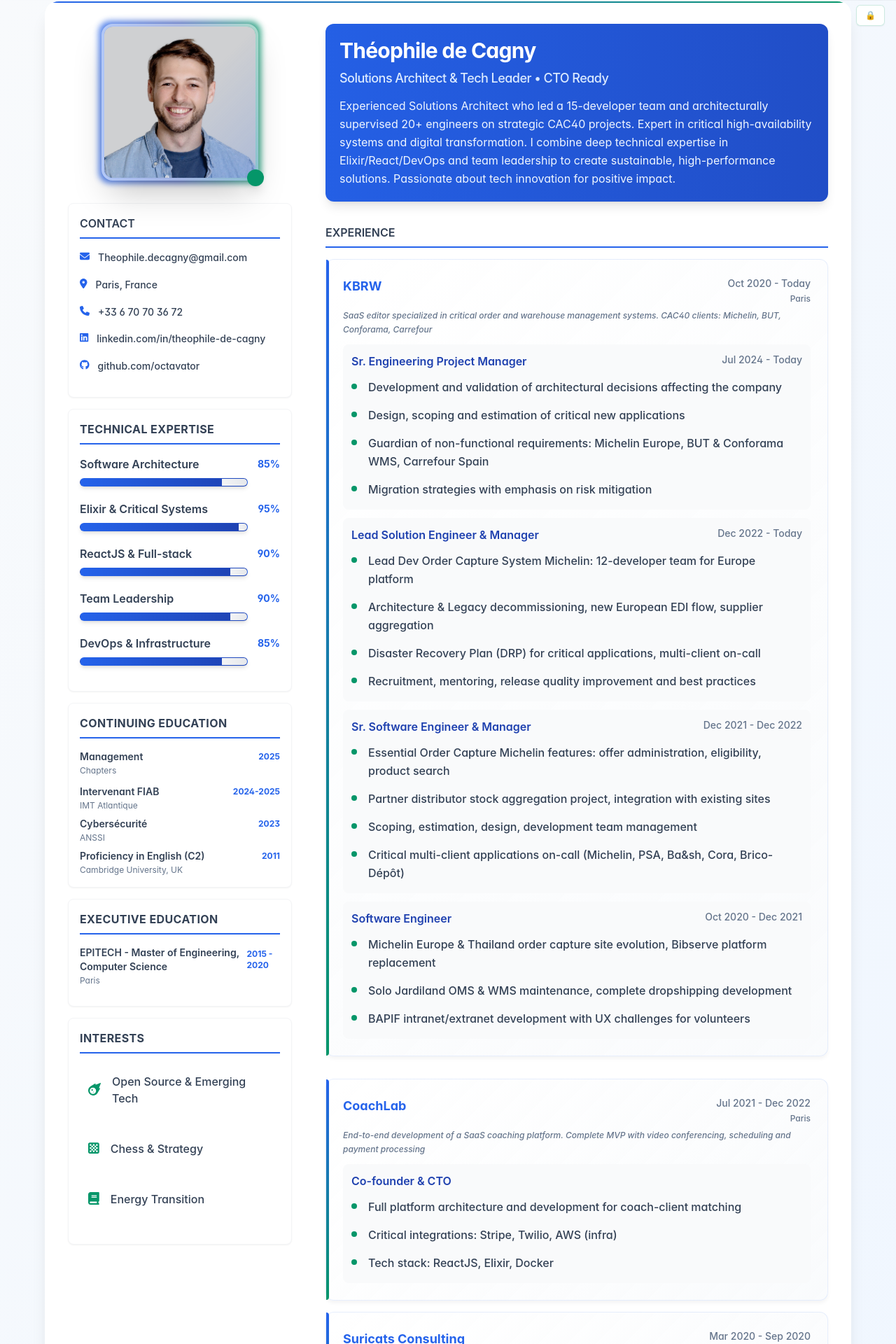
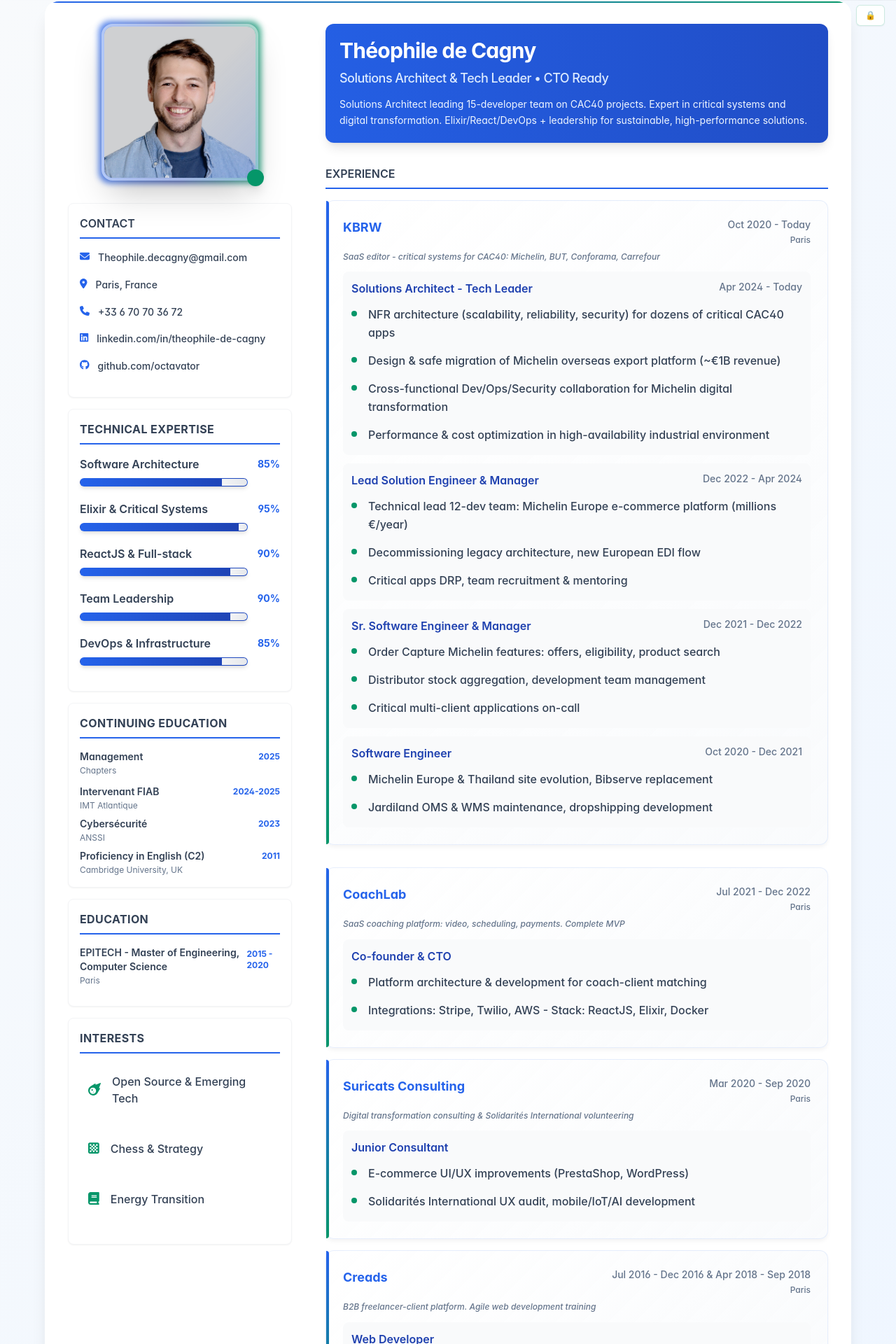
Before and after one commit to octavator/tdc-web-cv, a React (Create React App) app: page / in a window 1280 px wide. Shown: the part 47-1967 px from the top of the page at 70% size. Built offline with nearby package versions, Linux system fonts and the light colour scheme.

Commit message:
pruned a lot of texts, reduced margins etc. We now have more space to use than anticipated, so we can go into more  in details to use the space very efficiently and pass on the most essential information in the right way

```diff
--- a/public/index.html
+++ b/public/index.html
@@ -24,7 +24,7 @@
       work correctly both with client-side routing and a non-root public URL.
       Learn how to configure a non-root public URL by running `npm run build`.
     -->
-    <title>React App</title>
+    <title>Théophile de Cagny - Solutions Architect CV</title>
   </head>
   <body>
     <noscript>You need to enable JavaScript to run this app.</noscript>
--- a/src/components/Education.tsx
+++ b/src/components/Education.tsx
@@ -8,7 +8,7 @@ const Education: React.FC = () => {
   return (
     <div className="w-full bg-white rounded-lg p-4 shadow-sm border border-gray-100 mb-4">
       <div className="section-title text-base font-bold uppercase text-cv-dark-grey border-b-2 border-cv-primary pb-2 mb-4 tracking-wide">
-        {isFrench ? "Formation Exécutive" : "Executive Education"}
+        {isFrench ? "Formation" : "Education"}
       </div>
 
       <div className="space-y-2">
--- a/src/components/Summary.tsx
+++ b/src/components/Summary.tsx
@@ -18,10 +18,10 @@ const Summary: React.FC = () => {
           ? "Solutions Architect & Tech Leader • CTO Ready"
           : "Solutions Architect & Tech Leader • CTO Ready"}
       </h3>
-      <div className="summary-resume text-base text-blue-50 leading-relaxed max-w-4xl">
+      <div className="summary-resume text-sm text-blue-50 leading-relaxed max-w-4xl">
         {isFrench
-          ? "Solutions Architect expérimenté ayant dirigé une équipe de 15 développeurs et supervisé architecturalement 20+ ingénieurs sur des projets stratégiques CAC40. Expert en systèmes critiques haute disponibilité et transformation digitale. Je combine expertise technique approfondie en Elixir/React/DevOps et leadership d'équipe pour créer des solutions durables et performantes. Passionné par l'innovation tech au service de l'impact positif."
-          : "Experienced Solutions Architect who led a 15-developer team and architecturally supervised 20+ engineers on strategic CAC40 projects. Expert in critical high-availability systems and digital transformation. I combine deep technical expertise in Elixir/React/DevOps and team leadership to create sustainable, high-performance solutions. Passionate about tech innovation for positive impact."}
+          ? "Solutions Architect avec équipe de 15 développeurs sur projets CAC40. Expert systèmes critiques et transformation digitale. Elixir/React/DevOps + leadership pour solutions durables et performantes."
+          : "Solutions Architect leading 15-developer team on CAC40 projects. Expert in critical systems and digital transformation. Elixir/React/DevOps + leadership for sustainable, high-performance solutions."}
       </div>
     </div>
   );
--- a/src/components/TechnicalSkills.tsx
+++ b/src/components/TechnicalSkills.tsx
@@ -43,7 +43,7 @@ const TechnicalSkills: React.FC = () => {
         {isFrench ? "Expertises Techniques" : "Technical Expertise"}
       </div>
       {skills.map((skill, idx) => (
-        <div className="technical-section flex flex-col mb-5 group" key={idx}>
+        <div className="technical-section flex flex-col mb-3 group" key={idx}>
           <div className="flex items-center justify-between mb-2">
             <div className="technical-title font-semibold text-cv-dark-grey text-base">
               {isFrench ? skill.titleFr : skill.titleEn}
--- a/src/data/workExperienceData.ts
+++ b/src/data/workExperienceData.ts
@@ -28,32 +28,32 @@ export const workExperienceData: WorkExperienceData[] = [
     location: "Paris",
     description: {
       french:
-        "Éditeur SaaS spécialisé en systèmes de gestion de commandes et d'entrepôts critiques. Clients CAC40: Michelin, BUT, Conforama, Carrefour",
+        "SaaS éditeur - systèmes critiques CAC40: Michelin, BUT, Conforama, Carrefour",
       english:
-        "SaaS editor specialized in critical order and warehouse management systems. CAC40 clients: Michelin, BUT, Conforama, Carrefour",
+        "SaaS editor - critical systems for CAC40: Michelin, BUT, Conforama, Carrefour",
     },
     positions: [
       {
         title: {
-          french: "Sr. Engineering Project Manager",
-          english: "Sr. Engineering Project Manager",
+          french: "Solutions Architect - Tech Leader",
+          english: "Solutions Architect - Tech Leader",
         },
         timeRange: {
-          french: "Juil 2024 - Aujourd'hui",
-          english: "Jul 2024 - Today",
+          french: "Avr 2024 - Aujourd'hui",
+          english: "Apr 2024 - Today",
         },
         tasks: {
           french: [
-            "Élaboration et validation de décisions architecturales affectant l'entreprise",
-            "Conception, cadrage et chiffrage de nouvelles applications critiques",
-            "Garant des exigences non fonctionnelles: Michelin Europe, BUT & Conforama WMS, Carrefour Espagne",
-            "Stratégies de migration avec emphase sur mitigation des risques",
+            "Architecture NFR (scalabilité, fiabilité, sécurité) pour dizaines d'apps critiques CAC40",
+            "Conception & migration sécurisée plateforme export maritime Michelin (~1Md€ revenue)",
+            "Collaboration Dev/Ops/Security pour transformation digitale Michelin",
+            "Optimisation performance & coûts environnement haute disponibilité industriel",
           ],
           english: [
-            "Development and validation of architectural decisions affecting the company",
-            "Design, scoping and estimation of critical new applications",
-            "Guardian of non-functional requirements: Michelin Europe, BUT & Conforama WMS, Carrefour Spain",
-            "Migration strategies with emphasis on risk mitigation",
+            "NFR architecture (scalability, reliability, security) for dozens of critical CAC40 apps",
+            "Design & safe migration of Michelin overseas export platform (~€1B revenue)",
+            "Cross-functional Dev/Ops/Security collaboration for Michelin digital transformation",
+            "Performance & cost optimization in high-availability industrial environment",
           ],
         },
       },
@@ -63,21 +63,19 @@ export const workExperienceData: WorkExperienceData[] = [
           english: "Lead Solution Engineer & Manager",
         },
         timeRange: {
-          french: "Déc 2022 - Aujourd'hui",
-          english: "Dec 2022 - Today",
+          french: "Déc 2022 - Avr 2024",
+          english: "Dec 2022 - Apr 2024",
         },
         tasks: {
           french: [
-            "Lead Dev Order Capture System Michelin: équipe de 12 développeurs pour la plateforme Europe",
-            "Architecture & décommissionnement Legacy, nouveau flux EDI européen, agrégation fournisseurs",
-            "Plan de Reprise d'Activité (DRP) applications critiques, astreinte multi-clients",
-            "Recrutement, mentorat, amélioration qualité releases et bonnes pratiques",
+            "Lead technique équipe 12 dev: plateforme e-commerce Michelin Europe (millions €/an)",
+            "Décommissionnement legacy, nouveau flux EDI européen",
+            "DRP applications critiques, recrutement & mentorat équipe",
           ],
           english: [
-            "Lead Dev Order Capture System Michelin: 12-developer team for Europe platform",
-            "Architecture & Legacy decommissioning, new European EDI flow, supplier aggregation",
-            "Disaster Recovery Plan (DRP) for critical applications, multi-client on-call",
-            "Recruitment, mentoring, release quality improvement and best practices",
+            "Technical lead 12-dev team: Michelin Europe e-commerce platform (millions €/year)",
+            "Decommissioning legacy architecture, new European EDI flow",
+            "Critical apps DRP, team recruitment & mentoring",
           ],
         },
       },
@@ -92,16 +90,14 @@ export const workExperienceData: WorkExperienceData[] = [
         },
         tasks: {
           french: [
-            "Features essentielles Order Capture Michelin: administration offres, éligibilité, recherche produit",
-            "Projet agrégation stocks distributeurs partenaires, intégration sites existants",
-            "Cadrage, chiffrage, conception, management équipe développement",
-            "Astreinte applications critiques multi-clients (Michelin, PSA, Ba&sh, Cora, Brico-Dépôt)",
+            "Features Order Capture Michelin: offres, éligibilité, recherche produit",
+            "Agrégation stocks distributeurs, management équipe développement",
+            "Astreinte applications critiques multi-clients",
           ],
           english: [
-            "Essential Order Capture Michelin features: offer administration, eligibility, product search",
-            "Partner distributor stock aggregation project, integration with existing sites",
-            "Scoping, estimation, design, development team management",
-            "Critical multi-client applications on-call (Michelin, PSA, Ba&sh, Cora, Brico-Dépôt)",
+            "Order Capture Michelin features: offers, eligibility, product search",
+            "Distributor stock aggregation, development team management",
+            "Critical multi-client applications on-call",
           ],
         },
       },
@@ -116,14 +112,12 @@ export const workExperienceData: WorkExperienceData[] = [
         },
         tasks: {
           french: [
-            "Évolutions site Michelin prise de commande Europe & Thaïlande, remplacement plateforme Bibserve",
-            "Maintenance OMS & WMS Jardiland en solo, développement dropshipping complet",
-            "Développement intranet/extranet BAPIF avec problématiques UX pour bénévoles",
+            "Évolutions site Michelin Europe & Thaïlande, remplacement Bibserve",
+            "Maintenance OMS & WMS Jardiland, développement dropshipping",
           ],
           english: [
-            "Michelin Europe & Thailand order capture site evolution, Bibserve platform replacement",
-            "Solo Jardiland OMS & WMS maintenance, complete dropshipping development",
-            "BAPIF intranet/extranet development with UX challenges for volunteers",
+            "Michelin Europe & Thailand site evolution, Bibserve replacement",
+            "Jardiland OMS & WMS maintenance, dropshipping development",
           ],
         },
       },
@@ -138,9 +132,9 @@ export const workExperienceData: WorkExperienceData[] = [
     location: "Paris",
     description: {
       french:
-        "Développement end-to-end d'une plateforme SaaS de mise en relation pour coachs. MVP complet avec visio-conférence, gestion d'agenda et paiements",
+        "Plateforme SaaS coaching: visio, agenda, paiements. MVP complet",
       english:
-        "End-to-end development of a SaaS coaching platform. Complete MVP with video conferencing, scheduling and payment processing",
+        "SaaS coaching platform: video, scheduling, payments. Complete MVP",
     },
     singlePosition: {
       title: {
@@ -149,14 +143,12 @@ export const workExperienceData: WorkExperienceData[] = [
       },
       tasks: {
         french: [
-          "Architecture et développement complet plateforme de mise en relation coachs-clients",
-          "Intégrations critiques: Stripe, Twilio, AWS (infra)",
-          "Stack technique: ReactJS, Elixir, Docker",
+          "Architecture & développement plateforme coachs-clients",
+          "Intégrations: Stripe, Twilio, AWS - Stack: ReactJS, Elixir, Docker",
         ],
         english: [
-          "Full platform architecture and development for coach-client matching",
-          "Critical integrations: Stripe, Twilio, AWS (infra)",
-          "Tech stack: ReactJS, Elixir, Docker",
+          "Platform architecture & development for coach-client matching",
+          "Integrations: Stripe, Twilio, AWS - Stack: ReactJS, Elixir, Docker",
         ],
       },
     },
@@ -170,9 +162,9 @@ export const workExperienceData: WorkExperienceData[] = [
     location: "Paris",
     description: {
       french:
-        "Cabinet de conseil en transformation digitale. Mécénat de compétences avec Solidarités International",
+        "Conseil transformation digitale & mécénat Solidarités International",
       english:
-        "Digital transformation consulting firm. Skills-based volunteering with Solidarités International",
+        "Digital transformation consulting & Solidarités International volunteering",
     },
     singlePosition: {
       title: {
@@ -181,14 +173,12 @@ export const workExperienceData: WorkExperienceData[] = [
       },
       tasks: {
         french: [
-          "Améliorations UI/UX e-commerce DoubleSens & Giftsforchange (PrestaShop, WordPress)",
-          "Mécénat Solidarités International: audit UX, roadmap améliorations techniques sur Octopus.solidarites.org",
-          "Développement projet interne: mobile, IoT, IA et APIs",
+          "Améliorations UI/UX e-commerce (PrestaShop, WordPress)",
+          "Audit UX Solidarités International, développement mobile/IoT/IA",
         ],
         english: [
-          "UI/UX improvements for DoubleSens & Giftsforchange e-commerce (PrestaShop, WordPress)",
-          "Solidarités International volunteering: UX audit, traffic study, Octopus.solidarites.org roadmap",
-          "Internal project development: mobile, IoT, AI and APIs",
+          "E-commerce UI/UX improvements (PrestaShop, WordPress)",
+          "Solidarités International UX audit, mobile/IoT/AI development",
         ],
       },
     },
@@ -202,9 +192,9 @@ export const workExperienceData: WorkExperienceData[] = [
     location: "Paris",
     description: {
       french:
-        "Plateforme créative B2B de mise en relation freelances et clients. Formation développement web en équipe agile",
+        "Plateforme B2B freelances-clients. Formation développement web agile",
       english:
-        "Creative B2B platform connecting freelancers and clients. Web development training in agile team",
+        "B2B freelancer-client platform. Agile web development training",
     },
     singlePosition: {
       title: {
@@ -213,14 +203,12 @@ export const workExperienceData: WorkExperienceData[] = [
       },
       tasks: {
         french: [
-          "Développement fonctionnalités core: portfolio créatifs, système messaging client-designer",
-          "Refactoring architecture plateforme, ré-implémentation routing pour améliorer efficacité équipe",
-          "Formation méthodologie Agile Scrum, bonnes pratiques développement web",
+          "Développement portfolios créatifs, messaging client-designer",
+          "Refactoring architecture, formation Agile Scrum",
         ],
         english: [
-          "Core feature development: creative portfolios, client-designer messaging system",
-          "Platform architecture refactoring, routing re-implementation to improve team efficiency",
-          "Agile Scrum methodology training, web development best practices",
+          "Creative portfolios development, client-designer messaging",
+          "Architecture refactoring, Agile Scrum training",
         ],
       },
     },
--- a/src/index.css
+++ b/src/index.css
@@ -169,6 +169,18 @@ h3 {
 
 /* Print styles - optimized for executive presentation */
 @media print {
+  /* Hide browser default headers and footers */
+  @page {
+    margin: 0.5in;
+    size: A4;
+  }
+
+  /* Hide default browser print elements */
+  body {
+    -webkit-print-color-adjust: exact !important;
+    print-color-adjust: exact !important;
+  }
+
   .no-print {
     display: none !important;
   }
@@ -221,40 +233,57 @@ h3 {
 
   /* Optimize vertical spacing for print */
   .my-6 {
-    margin-top: 1rem !important;
-    margin-bottom: 1rem !important;
+    margin-top: 0.5rem !important;
+    margin-bottom: 0.5rem !important;
+  }
+
+  .my-4 {
+    margin-top: 0.5rem !important;
+    margin-bottom: 0.5rem !important;
   }
 
   .mb-8 {
-    margin-bottom: 1rem !important;
+    margin-bottom: 0.5rem !important;
   }
 
   .mb-6 {
-    margin-bottom: 0.75rem !important;
+    margin-bottom: 0.5rem !important;
   }
 
   .mb-4 {
-    margin-bottom: 0.5rem !important;
+    margin-bottom: 0.25rem !important;
+  }
+
+  .mb-3 {
+    margin-bottom: 0.25rem !important;
   }
 
   .space-y-6 > * + * {
-    margin-top: 1rem !important;
+    margin-top: 0.5rem !important;
   }
 
   .space-y-4 > * + * {
-    margin-top: 0.75rem !important;
+    margin-top: 0.5rem !important;
+  }
+
+  .space-y-3 > * + * {
+    margin-top: 0.25rem !important;
+  }
+
+  .space-y-2 > * + * {
+    margin-top: 0.25rem !important;
   }
 
   .p-6 {
-    padding: 0.75rem !important;
+    padding: 0.5rem !important;
   }
 
   .p-4 {
-    padding: 0.5rem !important;
+    padding: 0.25rem !important;
   }
 
   .p-5 {
-    padding: 0.75rem !important;
+    padding: 0.25rem !important;
   }
 
   .pb-3 {
@@ -293,7 +322,14 @@ h3 {
   /* Optimize container spacing */
   .container {
     font-size: 0.75rem !important;
-    line-height: 1.4 !important;
+    line-height: 1.2 !important;
+    gap: 1rem !important;
+  }
+
+  /* Make summary more compact */
+  .summary {
+    padding: 0.75rem !important;
+    margin-bottom: 0.5rem !important;
   }
 }
 
```
